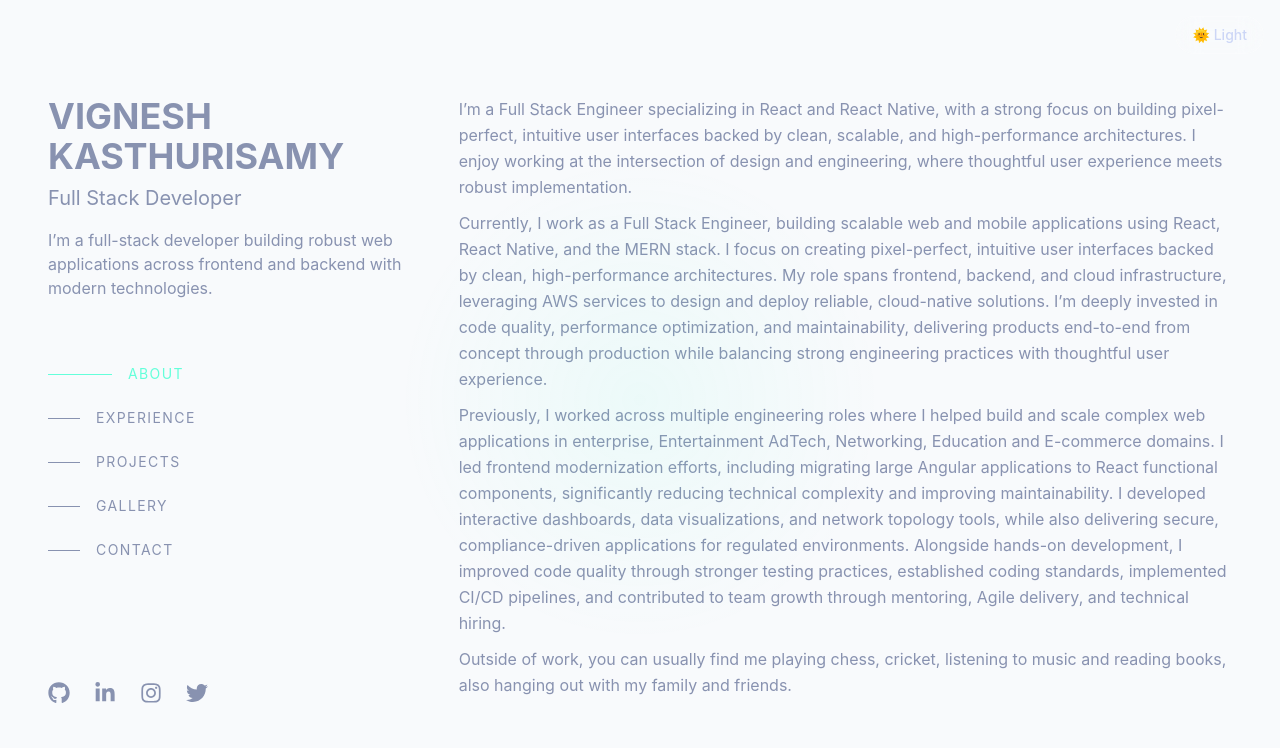
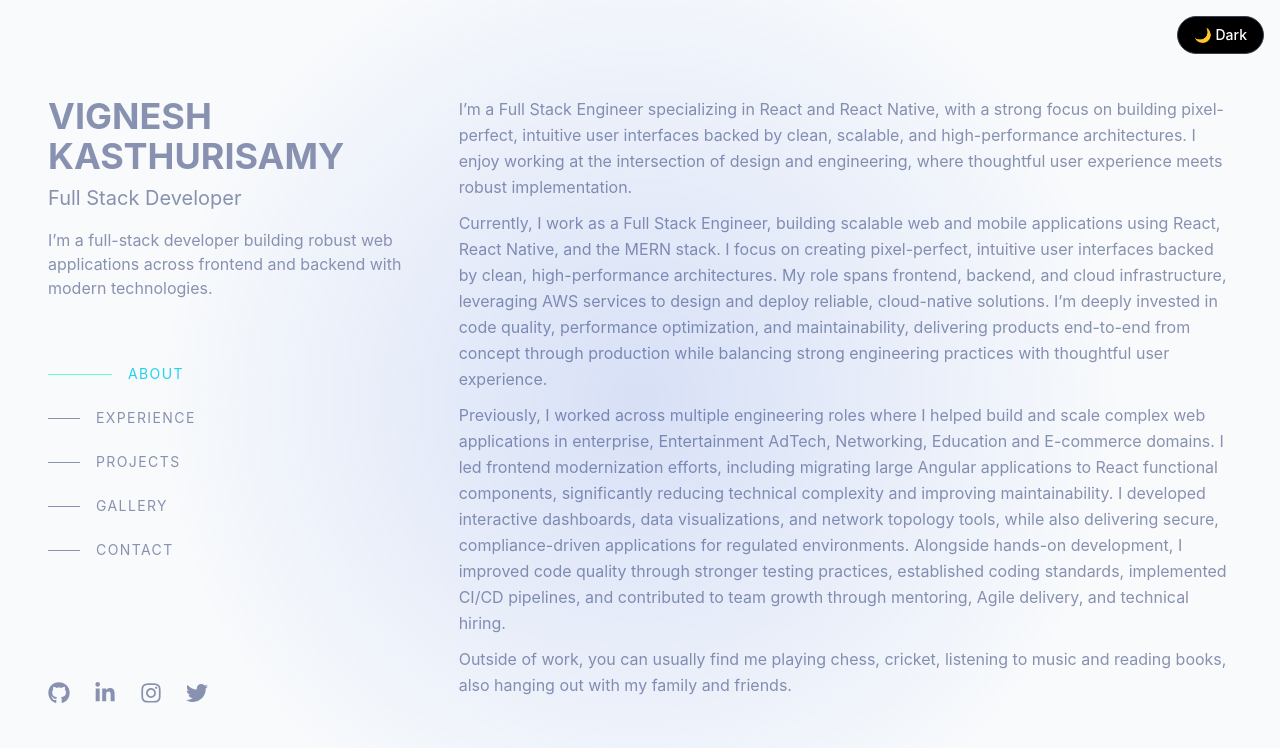
Before and after one commit to vikasthu20/portfolio, a React (Create React App) app: page / in a window 1280 px wide. Shown: the top 748 px of the page. Built offline with nearby package versions, Linux system fonts and the light colour scheme.

Commit message:
theme changes

```diff
--- a/src/components/AmbientBackground.jsx
+++ b/src/components/AmbientBackground.jsx
@@ -20,7 +20,12 @@ export default function AmbientBackground({ children }) {
   return (
     <div className="relative min-h-screen bg-navy dark:bg-lightnavy transition-colors duration-500 overflow-hidden">
       {/* Glow Layer */}
-      <div className="pointer-events-none absolute inset-0 bg-glow" />
+      <div
+        className="pointer-events-none absolute inset-0"
+        style={{
+          background: `radial-gradient(600px circle at var(--x, 50%) var(--y, 50%), rgba(29, 78, 216, 0.15), transparent 80%)`,
+        }}
+      />
       {children}
     </div>
   );
--- a/src/components/Content/Contact.jsx
+++ b/src/components/Content/Contact.jsx
@@ -31,7 +31,7 @@ export default function Contact() {
           relative overflow-hidden rounded-2xl
           border border-white/20
           bg-gradient-to-br from-slate-900/60 via-slate-900/40 to-cyan-900/20
-          p-6 sm:p-8 md:p-10
+          p-6 sm:p-8 md:p-10 dark:bg-gray/10 dark:border-gray-700
         "
       >
         {/* Glow */}
--- a/src/components/Content/Content.jsx
+++ b/src/components/Content/Content.jsx
@@ -20,9 +20,9 @@ export default function Content() {
             href="/Vignesh_Kasthurisamy_Resume.pdf"
             target="_blank"
             rel="noopener noreferrer"
-            className="group inline-flex items-center gap-2 rounded-md bg-cyan-400/10 px-3 py-2 md:px-4 md:py-2 text-sm font-medium text-cyan-300 transition-all hover:bg-cyan-400/20 hover:text-cyan-200"
+            className="group inline-flex items-center gap-2 rounded-md bg-cyan-400/10 px-3 py-2 md:px-4 md:py-2 text-sm font-medium text-cyan-300 transition-all hover:bg-cyan-400/20 hover:text-cyan-200 dark:hover:bg-cyan-500/20 dark:hover:text-cyan-400"
           >
-            <span className="border-b border-transparent group-hover:border-cyan-300 transition-all">
+            <span className="border-b border-transparent group-hover:border-cyan-300 transition-all dark:group-hover:border-cyan-500">
               View Full Resume
             </span>
             <span className="translate-y-[-1px] transition-transform group-hover:translate-x-1">
--- a/src/components/Content/Experience.jsx
+++ b/src/components/Content/Experience.jsx
@@ -89,7 +89,7 @@ const Experience = () => {
                   isActive
                     ? `
                       opacity-100
-                      bg-cyan-400/10 dark:bg-stone-800
+                      bg-cyan-400/10 dark:bg-gray dark:border-gray-700
                       shadow-lg
                       ring-1 ring-cyan-400/20 dark:ring-stone/10
                     `
@@ -129,7 +129,7 @@ const Experience = () => {
                   {exp.skills.map((skill) => (
                     <span
                       key={skill}
-                      className="rounded-full bg-cyan-400/10 px-3 py-1 text-xs font-medium text-cyan-300 whitespace-nowrap"
+                      className="rounded-full bg-cyan-400/10 px-3 py-1 text-xs font-medium text-cyan-300 whitespace-nowrap dark:bg-cyan-500/10 dark:text-cyan-400"
                     >
                       {skill}
                     </span>
--- a/src/components/Content/Gallery.jsx
+++ b/src/components/Content/Gallery.jsx
@@ -37,7 +37,7 @@ export default function AnimatedImageGallery() {
       <div className="max-w-6xl mx-auto">
         {/* Header */}
         <div className="text-center mb-12 animate-fade-in">
-          <p className="text-blue-200">Beyond the Screen</p>
+          <h2 className="text-blue-200 dark:text-blue-300">Beyond the Screen</h2>
         </div>
 
         {/* Image Grid */}
--- a/src/components/Navbar.jsx
+++ b/src/components/Navbar.jsx
@@ -21,17 +21,17 @@ export default function Navbar() {
           key={sec}
           onClick={() => scrollTo(sec)}
           className={`group flex items-center gap-4 uppercase tracking-widest text-sm transition-all ${
-            activeSection === sec ? "text-accent" : "text-slate"
+            activeSection === sec ? "text-accent dark:text-cyan-400" : "text-slate dark:text-slate"
           }`}
         >
           <span
             className={`h-px transition-all ${
               activeSection === sec
                 ? "w-16 bg-accent"
-                : "w-8 bg-slate group-hover:w-16 group-hover:bg-accent"
+                : "w-8 bg-slate group-hover:w-16 group-hover:bg-accent dark:group-hover:bg-cyan-400"
             }`}
           ></span>
-          <span className={activeSection === sec ? "" : "group-hover:text-accent"}>
+          <span className={activeSection === sec ? "" : "group-hover:text-accent dark:group-hover:text-cyan-400"}>
             {sec}
           </span>
         </button>
--- a/src/components/ThemeToggle.jsx
+++ b/src/components/ThemeToggle.jsx
@@ -41,10 +41,11 @@ export default function ThemeToggle() {
         backdrop-blur-md
         text-sm font-medium
         transition-all duration-300
-        hover:scale-105 active:scale-95
+        hover:scale-105 active:scale-95 text-lightSlate
+        dark:bg-black dark:border-gray-700 dark:text-white
       "
     >
-      {theme === "dark" ? "🌞 Light" : "🌙 Dark"}
+      {theme === "dark" ? "🌙 Dark":  "🌞 Light" }
     </button>
   );
 }
```
